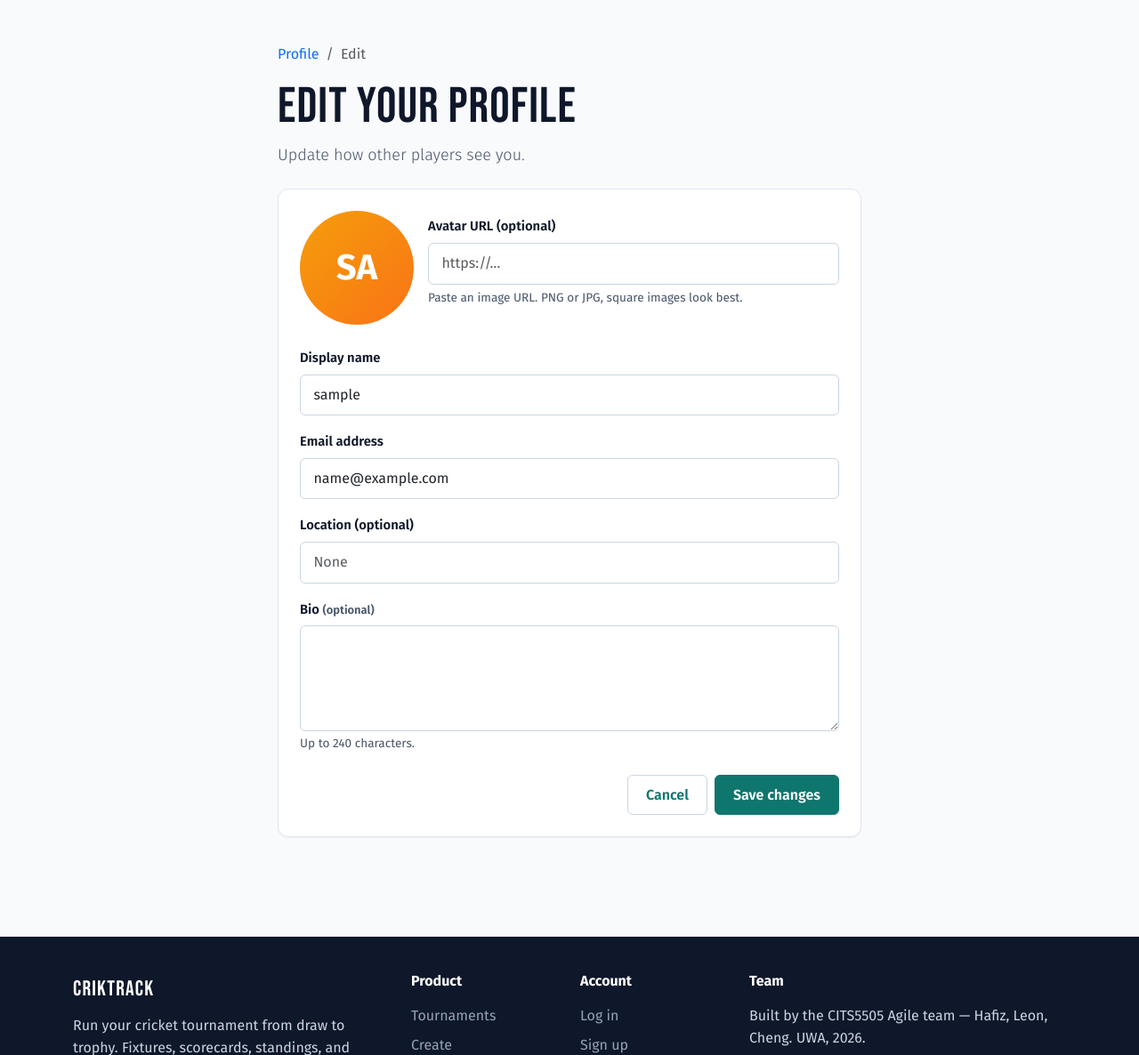
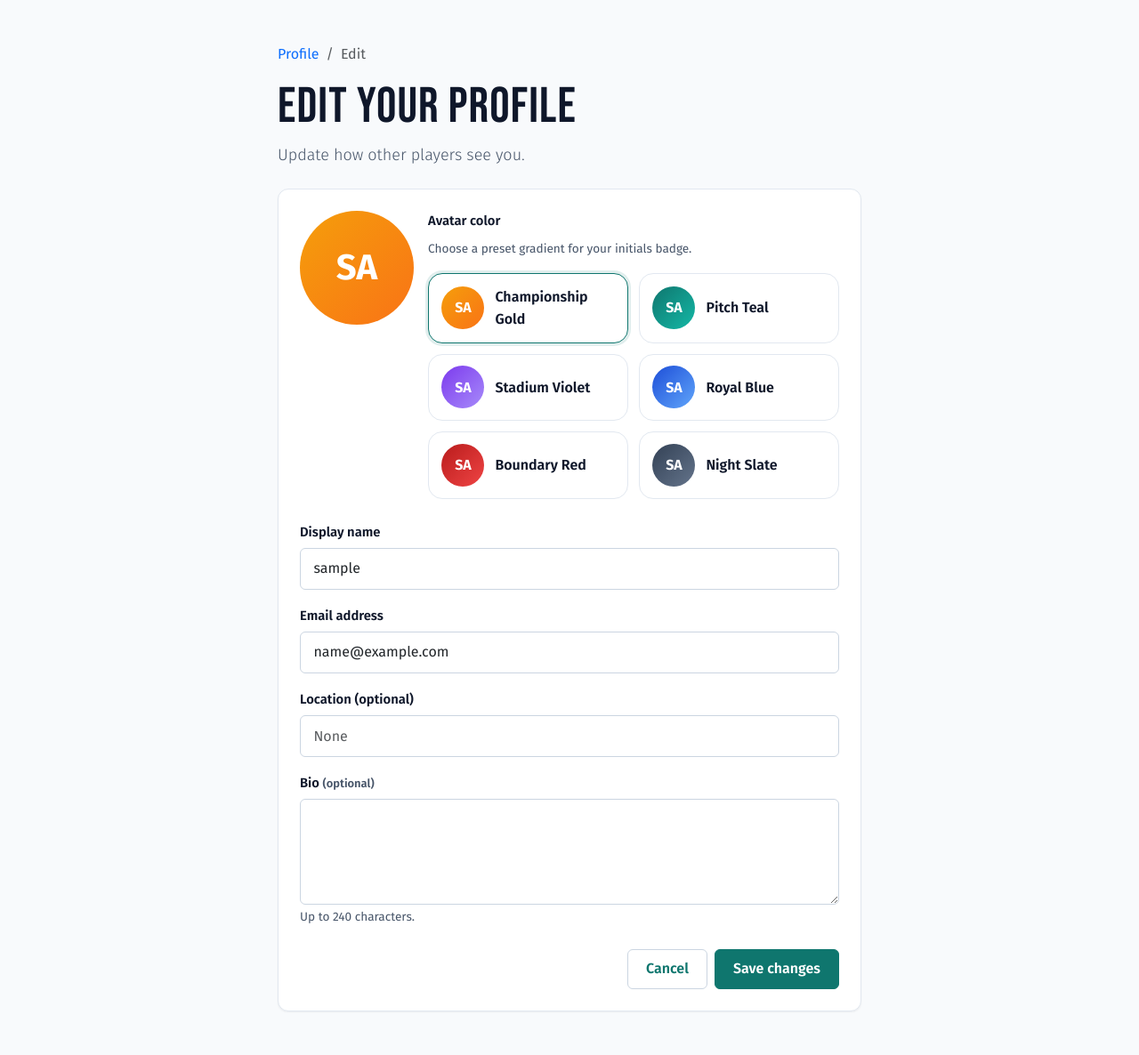
Before and after one commit to kyleczhang/cits5505-tournament-management-system, a Flask app: page /profile/edit in a window 1280 px wide. Shown: the part 73-1259 px from the top of the page at 89% size. Run offline with Flask 3, Linux system fonts and the light colour scheme; the visitor is signed in with stand-in values (Sample User, id 1).

Commit message:
Replace the user Avatar URL profile flow with initials based avatar theme selection

```diff
--- a/app/criktrack/models/__init__.py
+++ b/app/criktrack/models/__init__.py
@@ -13,13 +13,15 @@ from .match import (
 from .player import Player, PlayerRole
 from .team import Team, TournamentTeam
 from .tournament import Tournament, TournamentFormat, TournamentStatus
-from .user import Role, User
+from .user import AVATAR_COLOR_CHOICES, DEFAULT_AVATAR_COLOR, Role, User
 from .venue import Venue
 
 __all__ = [
     "BattingEntry",
+    "AVATAR_COLOR_CHOICES",
     "BowlingEntry",
     "Comment",
+    "DEFAULT_AVATAR_COLOR",
     "Follow",
     "FollowTarget",
     "Innings",
--- a/app/criktrack/models/comment.py
+++ b/app/criktrack/models/comment.py
@@ -48,6 +48,7 @@ class Comment(db.Model):
             "authorId": author.id if author else None,
             "authorName": author.display_name if author else "Unknown",
             "initials": author.initials if author else "??",
+            "avatarColorClass": author.avatar_class if author else "avatar-amber",
             "role": author.role.value if author else "user",
             "body": self.body,
             "createdAt": created.isoformat(),
--- a/app/criktrack/models/user.py
+++ b/app/criktrack/models/user.py
@@ -9,6 +9,17 @@ from flask_login import UserMixin
 from werkzeug.security import check_password_hash, generate_password_hash
 
 from ..extensions import db
+
+AVATAR_COLOR_CHOICES = [
+    ("amber", "Championship Gold"),
+    ("teal", "Pitch Teal"),
+    ("violet", "Stadium Violet"),
+    ("blue", "Royal Blue"),
+    ("crimson", "Boundary Red"),
+    ("slate", "Night Slate"),
+]
+_AVATAR_COLOR_VALUES = {value for value, _ in AVATAR_COLOR_CHOICES}
+DEFAULT_AVATAR_COLOR = "amber"
 
 
 class Role(str, enum.Enum):
@@ -37,6 +48,9 @@ class User(db.Model, UserMixin):
     )
     bio = db.Column(db.Text, nullable=True)
     avatar_url = db.Column(db.String(255), nullable=True)
+    avatar_color = db.Column(
+        db.String(24), nullable=False, default=DEFAULT_AVATAR_COLOR
+    )
     location = db.Column(db.String(120), nullable=True)
     created_at = db.Column(db.DateTime, default=datetime.utcnow, nullable=False)
 
@@ -71,6 +85,18 @@ class User(db.Model, UserMixin):
             return parts[0][:2].upper()
         return (parts[0][0] + parts[-1][0]).upper()
 
+    @property
+    def avatar_color_token(self) -> str:
+        """Validated avatar theme token with a safe default for legacy rows."""
+        if self.avatar_color in _AVATAR_COLOR_VALUES:
+            return self.avatar_color
+        return DEFAULT_AVATAR_COLOR
+
+    @property
+    def avatar_class(self) -> str:
+        """CSS class applied to initials-based avatar badges."""
+        return f"avatar-{self.avatar_color_token}"
+
     def to_dict(self) -> dict:
         """Serialise the user for JSON responses (camelCase keys for the JS client)."""
         return {
@@ -81,5 +107,7 @@ class User(db.Model, UserMixin):
             "role": self.role.value,
             "bio": self.bio,
             "avatarUrl": self.avatar_url,
+            "avatarColor": self.avatar_color_token,
+            "avatarColorClass": self.avatar_class,
             "location": self.location,
         }
--- a/app/criktrack/static/css/styles.css
+++ b/app/criktrack/static/css/styles.css
@@ -672,16 +672,74 @@ textarea:focus-visible {
   height: 96px;
   font-size: 2rem;
 }
+.avatar.avatar-amber {
+  background: linear-gradient(135deg, #f59e0b, #f97316);
+}
 .avatar.avatar-teal {
   background: linear-gradient(135deg, #0f766e, #14b8a6);
 }
 .avatar.avatar-violet {
   background: linear-gradient(135deg, #7c3aed, #a78bfa);
 }
+.avatar.avatar-blue {
+  background: linear-gradient(135deg, #1d4ed8, #60a5fa);
+}
+.avatar.avatar-crimson {
+  background: linear-gradient(135deg, #b91c1c, #ef4444);
+}
+.avatar.avatar-slate {
+  background: linear-gradient(135deg, #334155, #64748b);
+}
 .avatar.xl {
   width: 128px;
   height: 128px;
   font-size: 2.5rem;
+}
+.avatar-choice-grid {
+  display: grid;
+  grid-template-columns: repeat(auto-fit, minmax(150px, 1fr));
+  gap: 0.75rem;
+}
+.avatar-choice {
+  display: flex;
+  align-items: center;
+  gap: 0.75rem;
+  padding: 0.8rem 0.9rem;
+  border: 1px solid var(--ctm-border);
+  border-radius: 16px;
+  background: #fff;
+  cursor: pointer;
+  transition:
+    border-color 160ms ease,
+    box-shadow 160ms ease,
+    transform 160ms ease;
+}
+.avatar-choice:hover {
+  border-color: rgba(15, 118, 110, 0.25);
+  box-shadow: var(--ctm-shadow-sm);
+  transform: translateY(-1px);
+}
+.avatar-choice input {
+  position: absolute;
+  opacity: 0;
+  pointer-events: none;
+}
+.avatar-choice.is-selected {
+  border-color: var(--ctm-primary);
+  box-shadow: 0 0 0 3px rgba(15, 118, 110, 0.12);
+}
+.avatar-choice:has(input:checked) {
+  border-color: var(--ctm-primary);
+  box-shadow: 0 0 0 3px rgba(15, 118, 110, 0.12);
+}
+.avatar-choice-preview {
+  width: 48px;
+  height: 48px;
+  font-size: 1rem;
+}
+.avatar-choice-label {
+  font-weight: 600;
+  color: var(--ctm-text);
 }
 
 /* ---------- TOURNAMENT CARD ---------- */
--- a/app/criktrack/static/js/comments.js
+++ b/app/criktrack/static/js/comments.js
@@ -39,11 +39,12 @@
     li.className = 'ctm-comment-card' + (c.role === 'organizer' ? ' is-organizer' : '');
     li.setAttribute('aria-label', 'Comment by ' + c.authorName);
     const initials = c.initials || (c.authorName || '').split(' ').map(function (w) { return w[0]; }).join('').slice(0, 2).toUpperCase();
+    const avatarClass = c.avatarColorClass ? ' ' + String(c.avatarColorClass) : '';
     const badge = c.role === 'organizer'
       ? '<span class="ctm-badge-organizer" aria-label="Organizer role">Organizer</span>'
       : '';
     li.innerHTML =
-      '<span class="avatar" aria-hidden="true">' + escapeHtml(initials) + '</span>' +
+      '<span class="avatar' + escapeHtml(avatarClass) + '" aria-hidden="true">' + escapeHtml(initials) + '</span>' +
       '<div class="ctm-comment-body">' +
         '<div class="ctm-comment-head">' +
           '<span class="ctm-comment-author">' + escapeHtml(c.authorName) + '</span>' +
--- a/app/criktrack/templates/matches/scorecard.html
+++ b/app/criktrack/templates/matches/scorecard.html
@@ -162,7 +162,7 @@
         {% if current_user.is_authenticated %}
           <form class="ctm-comment-form" data-ctm-comment-form aria-label="Post a comment">
             <div class="d-flex align-items-center gap-2 small muted">
-              <span class="avatar" data-ctm-current-avatar aria-hidden="true">{{ current_user.initials }}</span>
+              <span class="avatar {{ current_user.avatar_class }}" data-ctm-current-avatar aria-hidden="true">{{ current_user.initials }}</span>
               <span>Commenting as <strong data-ctm-current-name>{{ current_user.display_name }}</strong></span>
               {% if current_user.role.value == 'organizer' %}
                 <span class="ctm-badge-organizer" data-ctm-current-badge>Organizer</span>
--- a/app/criktrack/templates/tournaments/detail.html
+++ b/app/criktrack/templates/tournaments/detail.html
@@ -237,7 +237,7 @@
       {% if current_user.is_authenticated %}
       <form class="ctm-comment-form" data-ctm-comment-form aria-label="Post a comment">
         <div class="d-flex align-items-center gap-2 small muted">
-          <span class="avatar" data-ctm-current-avatar aria-hidden="true">{{ current_user.initials }}</span>
+          <span class="avatar {{ current_user.avatar_class }}" data-ctm-current-avatar aria-hidden="true">{{ current_user.initials }}</span>
           <span>Commenting as <strong data-ctm-current-name>{{ current_user.display_name }}</strong></span>
           {% if current_user.role.value == 'organizer' %}
           <span class="ctm-badge-organizer" data-ctm-current-badge>Organizer</span>
--- a/app/criktrack/templates/users/profile.html
+++ b/app/criktrack/templates/users/profile.html
@@ -10,7 +10,7 @@
     <div class="container">
       <div class="ctm-card mb-4">
         <div class="d-flex flex-wrap align-items-center gap-4">
-          <span class="avatar xl">{{ user.initials }}</span>
+          <span class="avatar xl {{ user.avatar_class }}">{{ user.initials }}</span>
           <div class="flex-grow-1">
             <h1 class="mb-1">{{ user.display_name }}</h1>
             <p class="mb-2 muted">
--- a/app/criktrack/templates/users/profile_edit.html
+++ b/app/criktrack/templates/users/profile_edit.html
@@ -18,10 +18,31 @@
       <form method="post" class="ctm-card" novalidate>
         {{ form.hidden_tag() }}
 
-        <div class="d-flex align-items-center gap-3 mb-4">
-          <span class="avatar xl">{{ current_user.initials }}</span>
+        <div class="d-flex flex-column flex-md-row align-items-start gap-3 mb-4">
+          <span class="avatar xl {{ current_user.avatar_class if not form.avatar_color.data else 'avatar-' ~ form.avatar_color.data }}">{{ current_user.initials }}</span>
           <div class="flex-grow-1">
-            {{ field(form.avatar_url, "Avatar URL (optional)", placeholder="https://…", hint="Paste an image URL. PNG or JPG, square images look best.") }}
+            <fieldset class="mb-0">
+              <legend class="form-label mb-2">Avatar color</legend>
+              <p class="form-text mb-3">Choose a preset gradient for your initials badge.</p>
+              <div class="avatar-choice-grid" role="radiogroup" aria-label="Avatar color choices">
+                {% for value, label in form.avatar_color.choices %}
+                  <label class="avatar-choice{% if form.avatar_color.data == value %} is-selected{% endif %}">
+                    <input
+                      type="radio"
+                      name="{{ form.avatar_color.name }}"
+                      id="{{ form.avatar_color.id }}-{{ value }}"
+                      value="{{ value }}"
+                      {% if form.avatar_color.data == value %}checked{% endif %}
+                    >
+                    <span class="avatar avatar-choice-preview avatar-{{ value }}" aria-hidden="true">{{ current_user.initials }}</span>
+                    <span class="avatar-choice-label">{{ label }}</span>
+                  </label>
+                {% endfor %}
+              </div>
+              {% for err in form.avatar_color.errors %}
+                <div class="form-hint-error" role="alert">{{ err }}</div>
+              {% endfor %}
+            </fieldset>
           </div>
         </div>
 
--- a/app/criktrack/users/forms.py
+++ b/app/criktrack/users/forms.py
@@ -3,8 +3,10 @@
 from __future__ import annotations
 
 from flask_wtf import FlaskForm
-from wtforms import StringField, SubmitField, TextAreaField
-from wtforms.validators import URL, DataRequired, Email, Length, Optional
+from wtforms import SelectField, StringField, SubmitField, TextAreaField
+from wtforms.validators import DataRequired, Email, Length, Optional
+
+from ..models import AVATAR_COLOR_CHOICES, DEFAULT_AVATAR_COLOR
 
 
 class ProfileEditForm(FlaskForm):
@@ -16,7 +18,10 @@ class ProfileEditForm(FlaskForm):
     )
     location = StringField("Location", validators=[Optional(), Length(max=120)])
     bio = TextAreaField("Bio", validators=[Optional(), Length(max=240)])
-    avatar_url = StringField(
-        "Avatar URL", validators=[Optional(), URL(), Length(max=255)]
+    avatar_color = SelectField(
+        "Avatar color",
+        choices=AVATAR_COLOR_CHOICES,
+        default=DEFAULT_AVATAR_COLOR,
+        validators=[DataRequired()],
     )
     submit = SubmitField("Save changes")
--- a/app/criktrack/users/routes.py
+++ b/app/criktrack/users/routes.py
@@ -11,6 +11,7 @@ from sqlalchemy import func
 from ..extensions import db
 from ..follows.services import followed_ids
 from ..models import (
+    DEFAULT_AVATAR_COLOR,
     Comment,
     FollowTarget,
     Match,
@@ -384,7 +385,7 @@ def _profile_completion(user: User) -> dict:
     """Return progress-bar data based on which optional profile fields are filled."""
     fields = [
         ("Display name", bool(user.display_name)),
-        ("Avatar", bool(user.avatar_url)),
+        ("Avatar", bool(user.avatar_color_token)),
         ("Location", bool(user.location)),
         ("Bio", bool(user.bio)),
     ]
@@ -429,6 +430,8 @@ def profile(user_id: int):
 def profile_edit():
     """Edit the current user's profile; rejects email changes that collide with another account."""
     form = ProfileEditForm(obj=current_user)
+    if request.method == "GET" and not form.avatar_color.data:
+        form.avatar_color.data = current_user.avatar_color_token or DEFAULT_AVATAR_COLOR
     if form.validate_on_submit():
         new_email = form.email.data.lower().strip()
         if new_email != current_user.email:
@@ -442,7 +445,7 @@ def profile_edit():
         current_user.email = new_email
         current_user.location = (form.location.data or "").strip() or None
         current_user.bio = (form.bio.data or "").strip() or None
-        current_user.avatar_url = (form.avatar_url.data or "").strip() or None
+        current_user.avatar_color = form.avatar_color.data or DEFAULT_AVATAR_COLOR
         db.session.commit()
         flash("Profile updated.", "success")
         return redirect(url_for("users.profile", user_id=current_user.id))
```
Also changed, not shown: app/migrations/versions/a4f6b2c9d1e0_add_avatar_color_to_users.py (added, +35 -0 lines), app/tests/unit/test_comments.py (+4 -1 lines), app/tests/unit/test_users_routes.py (added, +50 -0 lines).
